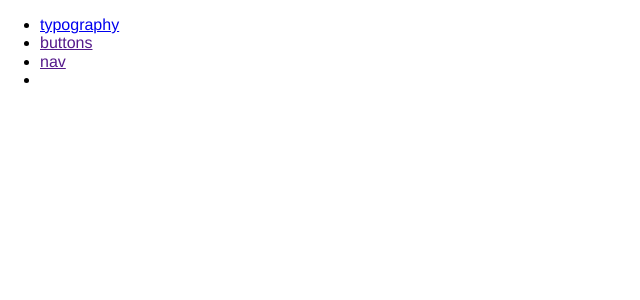
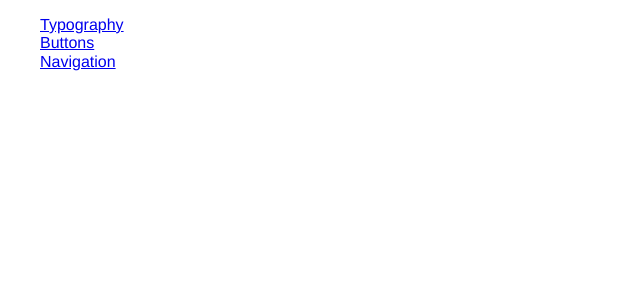
Before and after one commit to tomi-li/loops-ui, a Vue app: page /typography in a window 1280 px wide. Shown: the top 300 px of the page, without its empty margins (0-640 px from the left). Built offline with nearby package versions, Linux system fonts and the light colour scheme.

Commit message:
[feature] add top navigation

```diff
--- a/src/App.vue
+++ b/src/App.vue
@@ -1,19 +1,46 @@
 <template>
   <div id="app">
-    <router-view></router-view>
+    <div class="navigation">
+      <ul>
+        <li>
+          <router-link to="/typography">Typography</router-link>
+        </li>
+        <li>
+          <router-link to="/buttons">Buttons</router-link>
+        </li>
+        <li>
+          <router-link to="/navigation">Navigation</router-link>
+        </li>
+      </ul>
+    </div>
+    <div class="content">
+      <router-view></router-view>
+    </div>
   </div>
 </template>
 
 <script>
-  export default {
-    name: 'app',
-  };
+  export default {};
 </script>
 
-<style>
+<style lang="scss">
   #app {
     font-family: 'Avenir', Helvetica, Arial, sans-serif;
     -webkit-font-smoothing: antialiased;
     -moz-osx-font-smoothing: grayscale;
+
+    ul {
+      list-style: none;
+    }
+
+    display: flex;
+  }
+
+  .navigation {
+
+  }
+
+  .content {
+
   }
 </style>
--- /dev/null
+++ b/src/components/Section.vue
@@ -0,0 +1,15 @@
+<template>
+  <section>
+
+  </section>
+</template>
+
+<script>
+  export default {};
+</script>
+
+<style lang="scss" scoped>
+  section {
+
+  }
+</style>
--- /dev/null
+++ b/src/components/TopNavigation.vue
@@ -0,0 +1,64 @@
+<template>
+  <ul class="top-navigation">
+    <li v-for="(link, index) in links">
+      <a class="link" @click="_onPress(index)" :class="{ active : index === activeIndex}">
+        <span>{{ link.title }}</span>
+      </a>
+    </li>
+  </ul>
+</template>
+
+<script>
+  export default {
+    props: {
+      links: {
+        type: Array,
+        default: [],
+      },
+      onPress: {
+        type: Function,
+        default: undefined,
+      },
+    },
+    data: () => ({
+      activeIndex: 0,
+    }),
+    created() {
+      console.log(this);
+    },
+    methods: {
+      _onPress(index) {
+        this.activeIndex = index;
+        if (this.onPress) this.onPress();
+      },
+    },
+  };
+</script>
+
+<style lang="scss" scoped>
+  @import "../consts";
+
+  .top-navigation {
+    flex-flow: row nowrap;
+    border: 1px solid $primary-color;
+    border-radius: 4px;
+    margin: 0;
+    padding: 0;
+
+    li {
+      flex: 1;
+    }
+
+    .link {
+      @include flex;
+      padding: 10px 16px;
+      cursor: pointer;
+      color: $primary-color;
+
+      &.active {
+        background-color: $primary-color;
+        color: $white;
+      }
+    }
+  }
+</style>
--- a/src/components/index.js
+++ b/src/components/index.js
@@ -3,8 +3,12 @@
  */
 import Button from './Button';
 import Card from './Card';
+import Section from './Section';
+import TopNavigation from './TopNavigation';
 
-export default{
+export default {
   Button,
   Card,
+  Section,
+  TopNavigation,
 };
--- a/src/main.js
+++ b/src/main.js
@@ -12,6 +12,8 @@ console.clear();
 Vue.config.productionTip = false;
 Vue.component('lo-button', components.Button);
 Vue.component('lo-card', components.Card);
+Vue.component('lo-top-navigation', components.TopNavigation);
+Vue.component('lo-section', components.Section);
 
 /* eslint-disable no-new */
 new Vue({
--- a/src/pages/Index.vue
+++ b/src/pages/Index.vue
@@ -1,11 +1,6 @@
 <template>
   <div>
-    <ul>
-      <li><router-link to="/typography">typography</router-link></li>
-      <li><a href="">buttons</a></li>
-      <li><a href="">nav</a></li>
-      <li></li>
-    </ul>
+
   </div>
 </template>
 
--- /dev/null
+++ b/src/pages/Navigation.vue
@@ -0,0 +1,35 @@
+<template>
+  <div>
+    <!-- Header -->
+    <h1> Navigation </h1>
+
+    <!-- Top Navigation -->
+    <section>
+      <h2> Top Navigation </h2>
+      <div>
+        <lo-top-navigation :links="items"></lo-top-navigation>
+      </div>
+    </section>
+  </div>
+</template>
+
+<script>
+  export default {
+    data: () => ({
+      items: [
+        {
+          title: 'page1',
+          onPress: () => console.log('page1'),
+        },
+        {
+          title: 'page2',
+          onPress: () => console.log('page2'),
+        },
+      ],
+    }),
+  };
+</script>
+
+<style>
+
+</style>
--- a/src/router/index.js
+++ b/src/router/index.js
@@ -4,6 +4,7 @@ import Index from '../pages/Index';
 import Typography from '../pages/Typography';
 import Buttons from '../pages/Buttons';
 import Containers from '../pages/Containers';
+import Navigation from '../pages/Navigation';
 
 Vue.use(Router);
 
@@ -29,5 +30,10 @@ export default new Router({
       name: 'Containers',
       component: Containers,
     },
+    {
+      path: '/navigation',
+      name: 'Navigation',
+      component: Navigation,
+    },
   ],
 });
```
